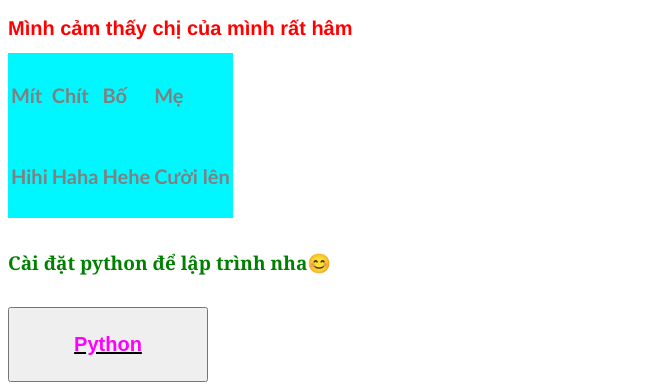
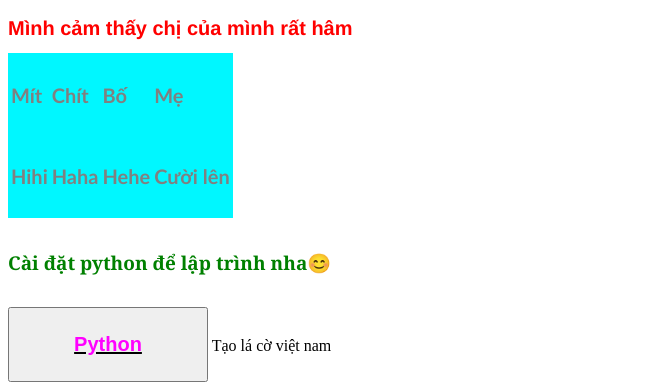
Before and after one commit to Thailam12/mitchit, a plain HTML site: page index/index.html in a window 1280 px wide. Shown: the part 514-901 px from the top of the page, without its empty margins (0-667 px from the left). Drawn offline with Linux system fonts and the light colour scheme.

Commit message:
upload source code

```diff
--- a/index/mít.html
+++ b/index/index.html
@@ -48,6 +48,8 @@
 			<button>
 				<a href="D:/Downloads/python-3.13.1-amd64.exe" download="Python 3.13.1"><h3>Python</h3></a>
 			</button>
+			Tạo lá cờ việt nam
+
 		</footer>
 	</head>
 </html>
```
